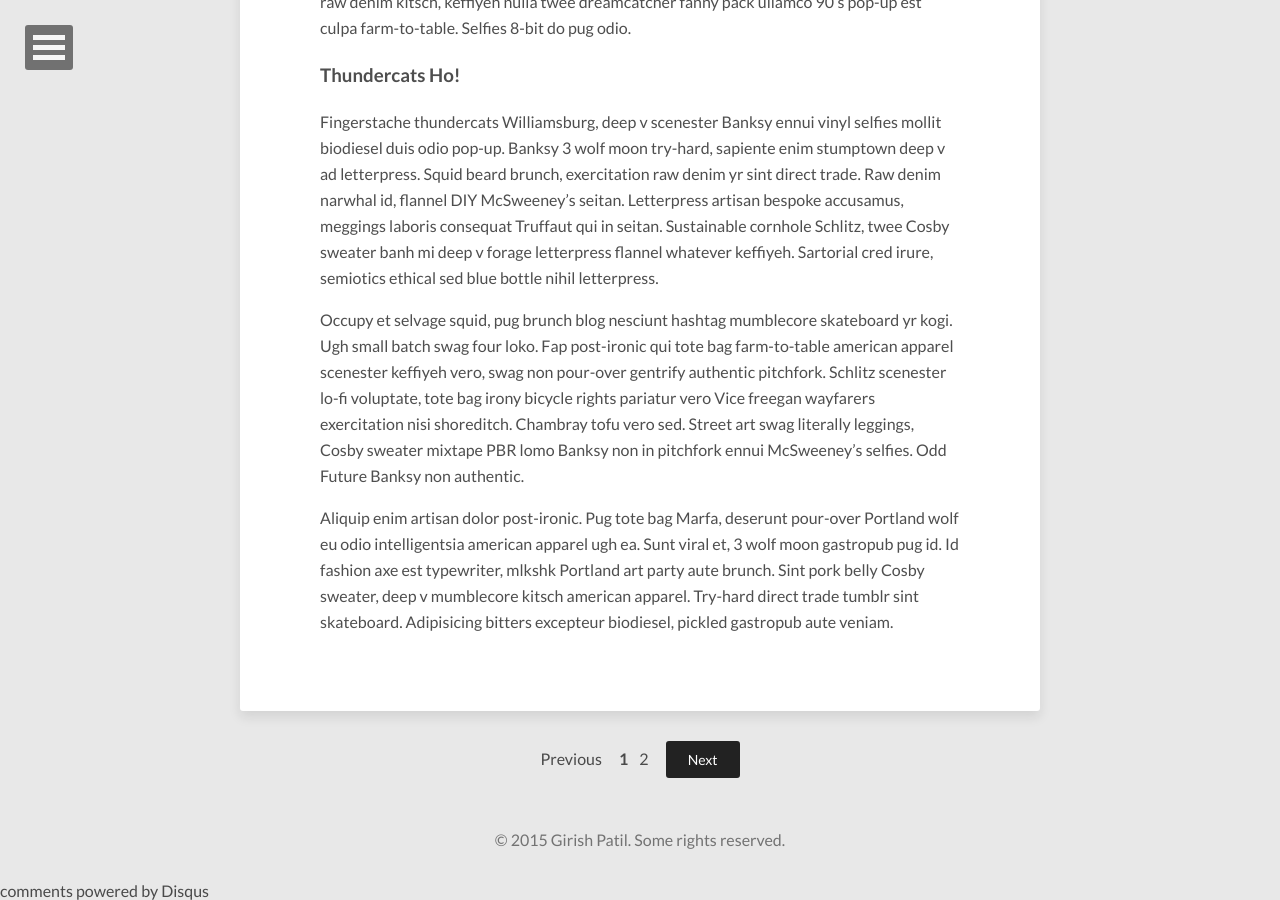
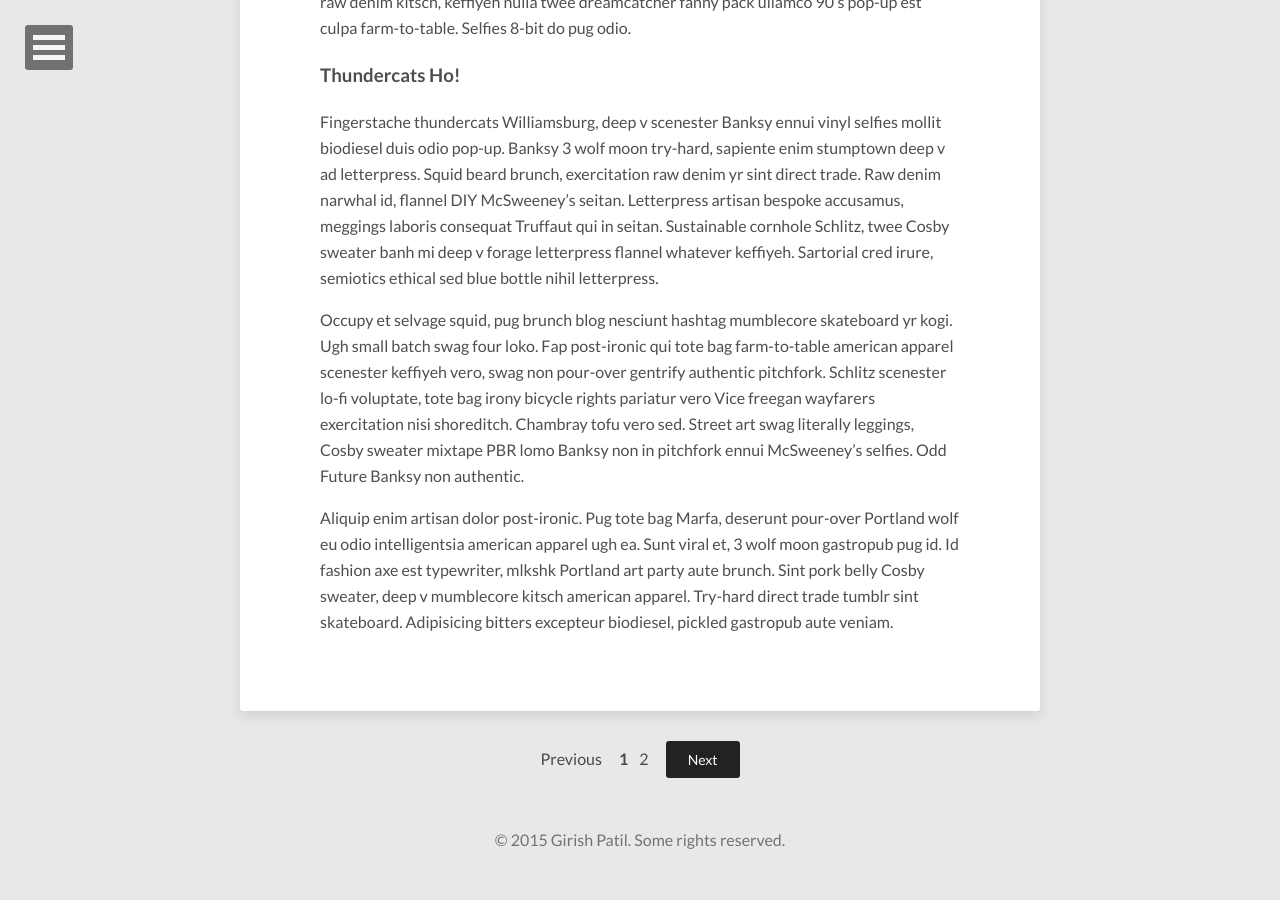
Before and after one commit to pshrishi/pshrishi.github.io, a Jekyll site: the page built from index.html, in a window 1280 px wide and 900 px high, scrolled down 8214 px. Built offline with Jekyll 4.4.1, drawn with Linux system fonts in a browser that asks for light colours; nearby versions of some CDN libraries; the list of posts is cut into pages by our own code; comment, search, counter and statistics services are not loaded; some of the changed lines change nothing that is shown.

Commit message:
Removed Disqus comments.

```diff
--- a/_includes/disqus_comments.html
+++ b/_includes/disqus_comments.html
@@ -1,3 +1,4 @@
+<!--
 {% if site.disqus_shortname %}
     <script type="text/javascript">
         /* * * CONFIGURATION VARIABLES: EDIT BEFORE PASTING INTO YOUR WEBPAGE * * */
@@ -22,3 +23,4 @@
     <noscript>Please enable JavaScript to view the <a href="https://disqus.com/?ref_noscript">comments powered by Disqus.</a></noscript>
     <a href="https://disqus.com" class="dsq-brlink">comments powered by <span class="logo-disqus">Disqus</span></a>
 {% endif %}
+-->
--- a/index.html
+++ b/index.html
@@ -3,7 +3,7 @@ layout: post-index
 title: Czarc. Hrishi. Me.
 description: "Czarc. Hrishi. Me."
 tags: [Jekyll, theme, themes, responsive, blog, modern]
-comments: true
+comments: false
 image:
   feature: cover.jpg
 ---
```
Also changed, not shown: images/cover.jpg (added).
